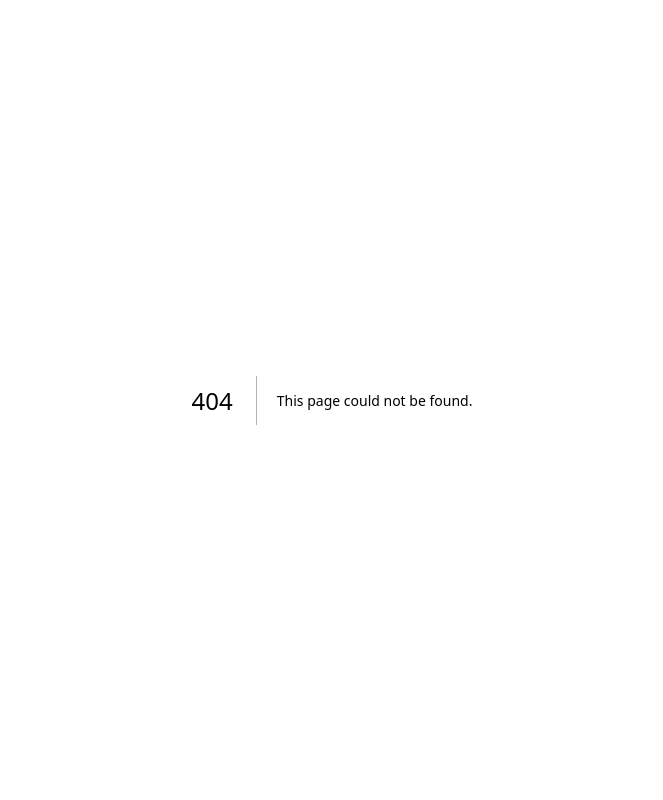
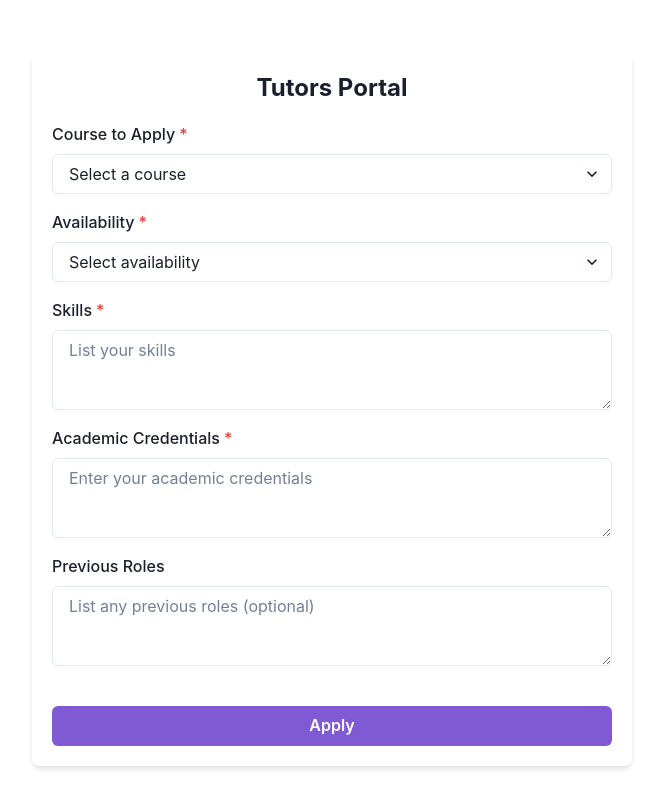
Before and after one commit to minghsuan0317/techteam-react-ts, a Next.js app: page /tutors in a window 1280 px wide. Before the commit this address had no page. Shown: the whole page, without its empty margins (308-971 px from the left). Built offline with nearby package versions, Linux system fonts and the light colour scheme.

Commit message:
Add tutors page implementation

```diff
--- /dev/null
+++ b/src/pages/tutors.tsx
@@ -0,0 +1,125 @@
+import { useState } from "react";
+import {
+  Box,
+  Button,
+  FormControl,
+  FormLabel,
+  Input,
+  Select,
+  Text,
+  Textarea,
+  Checkbox,
+  Stack,
+  useToast,
+} from "@chakra-ui/react";
+
+const Tutors = () => {
+  const [availability, setAvailability] = useState("");
+  const [skills, setSkills] = useState("");
+  const [academicCredentials, setAcademicCredentials] = useState("");
+  const [selectedCourse, setSelectedCourse] = useState("");
+  const [previousRoles, setPreviousRoles] = useState("");
+  const toast = useToast();
+
+  const courses = [
+    { code: "COSC1010", name: "Database Concepts" },
+    { code: "COSC1220", name: "Cloud Computing" },
+    { code: "COSC1330", name: "Algorithms and Analysis" },
+    { code: "COSC2020", name: "Data Structures" },
+    { code: "COSC3030", name: "Full Stack Development" },
+    { code: "COSC4040", name: "Artificial Intelligence" },
+  ];
+
+  const handleApply = () => {
+    if (!selectedCourse || !availability || !skills || !academicCredentials) {
+      toast({
+        title: "Incomplete Form",
+        description: "Please fill out all fields to apply for a role.",
+        status: "error",
+        duration: 3000, // 3 secs
+        isClosable: true,
+      });
+      return;
+    }
+
+    toast({
+      title: "Application Submitted",
+      description: `You have successfully applied for ${selectedCourse}.`,
+      status: "success",
+      duration: 3000,
+      isClosable: true,
+    });
+  };
+
+  return (
+    <Box maxW="600px" mx="auto" mt="50px" p="20px" boxShadow="md" borderRadius="lg">
+      <Text fontSize="2xl" fontWeight="bold" mb="4" textAlign="center">
+        Tutors Portal
+      </Text>
+
+      {/* Form */}
+      <FormControl id="course" isRequired mb="4">
+        <FormLabel>Course to Apply</FormLabel>
+        <Select
+          placeholder="Select a course"
+          onChange={(e) => setSelectedCourse(e.target.value)}
+        >
+          {courses.map((course) => (
+            <option key={course.code} value={course.code}>
+              {course.code} - {course.name.charAt(0).toUpperCase() + course.name.slice(1)}
+            </option>
+          ))}
+        </Select>
+      </FormControl>
+
+      <FormControl id="availability" isRequired mb="4">
+        <FormLabel>Availability</FormLabel>
+        <Select
+          placeholder="Select availability"
+          onChange={(e) => setAvailability(e.target.value)}
+        >
+          <option value="Part Time">Part Time</option>
+          <option value="Full Time">Full Time</option>
+        </Select>
+      </FormControl>
+
+      <FormControl id="skills" isRequired mb="4">
+        <FormLabel>Skills</FormLabel>
+        <Textarea
+          placeholder="List your skills"
+          value={skills}
+          onChange={(e) => setSkills(e.target.value)}
+        />
+      </FormControl>
+
+      <FormControl id="academicCredentials" isRequired mb="4">
+        <FormLabel>Academic Credentials</FormLabel>
+        <Textarea
+          placeholder="Enter your academic credentials"
+          value={academicCredentials}
+          onChange={(e) => setAcademicCredentials(e.target.value)}
+        />
+      </FormControl>
+
+      <FormControl id="previousRoles" mb="4">
+        <FormLabel>Previous Roles</FormLabel>
+        <Textarea
+          placeholder="List any previous roles (optional)"
+          value={previousRoles}
+          onChange={(e) => setPreviousRoles(e.target.value)}
+        />
+      </FormControl>
+
+      <Button
+        colorScheme="purple"
+        width="100%"
+        mt="6"
+        onClick={handleApply}
+      >
+        Apply
+      </Button>
+    </Box>
+  );
+};
+
+export default Tutors;
```
Also changed, not shown: src/pages/index.tsx (+5 -2 lines).
